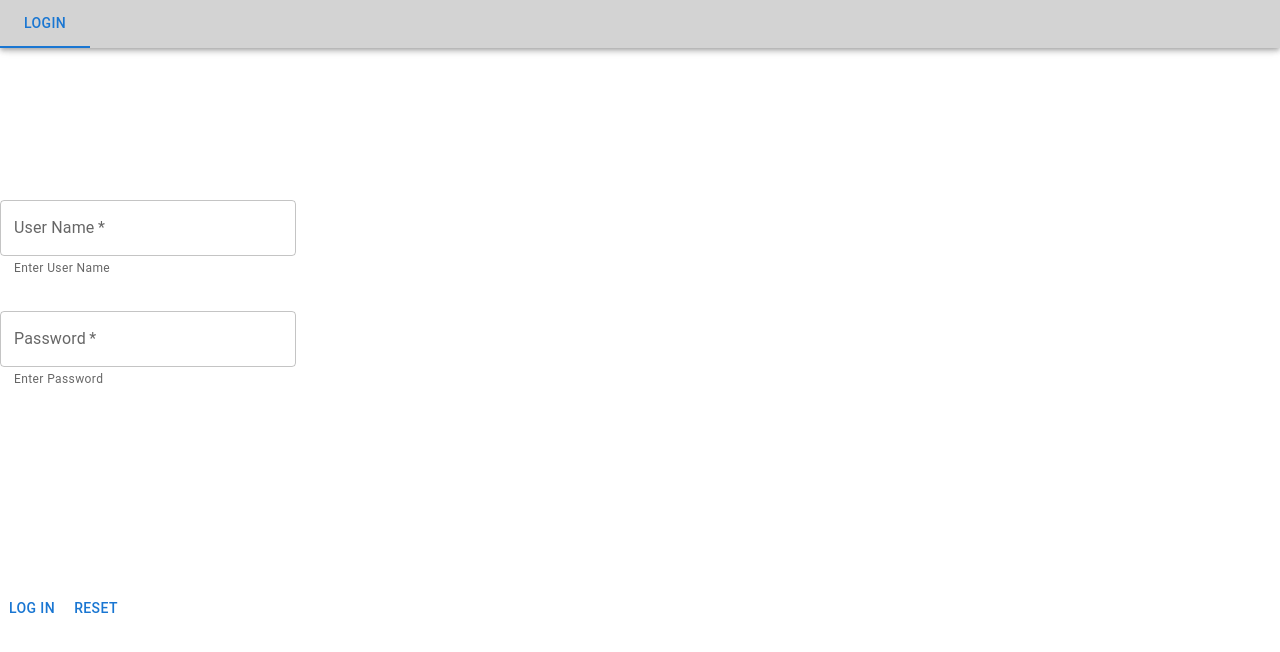
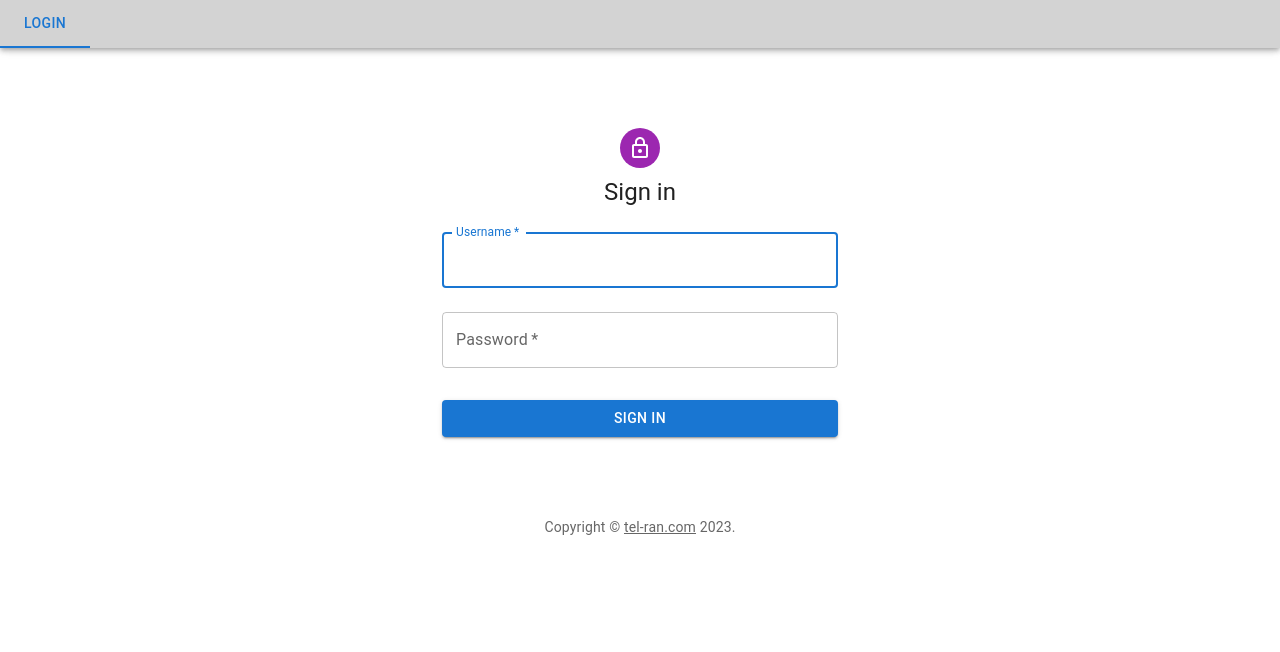
Before and after one commit to Java49PavelKryuchkov/react-project, a React (Create React App) app: page /login in a window 1280 px wide. Shown: the top 652 px of the page. Built offline with nearby package versions, Linux system fonts and the light colour scheme.

Commit message:
HW #47 Solution LoginForm integration

```diff
--- a/src/components/forms/LoginForm.tsx
+++ b/src/components/forms/LoginForm.tsx
@@ -1,56 +1,103 @@
-import { Box, Grid, TextField, Button } from "@mui/material";
-import React, { useState } from "react";
-import { LoginData } from "../../models/LoginData";
+import * as React from 'react';
+import Avatar from '@mui/material/Avatar';
+import Button from '@mui/material/Button';
+import CssBaseline from '@mui/material/CssBaseline';
+import TextField from '@mui/material/TextField';
+import Link from '@mui/material/Link';
+import Grid from '@mui/material/Grid';
+import Box from '@mui/material/Box';
+import LockOutlinedIcon from '@mui/icons-material/LockOutlined';
+import Typography from '@mui/material/Typography';
+import Container from '@mui/material/Container';
+import { createTheme, ThemeProvider } from '@mui/material/styles';
+import { LoginData } from '../../models/LoginData';
+import { Alert } from '@mui/material';
+
+function Copyright(props: any) {
+  return (
+    <Typography variant="body2" color="text.secondary" align="center" {...props}>
+      {'Copyright © '}
+      <Link color="inherit" href="https://tel-ran.com">
+      tel-ran.com
+      </Link>{' '}
+      {new Date().getFullYear()}
+      {'.'}
+    </Typography>
+  );
+}
 type Props = {
-    submitFn: (user: LoginData) => void
-}
-const initialUser: LoginData = {
-    username: '',
-    password: ''
-}
+  submitFn: (loginData: LoginData)=>string
+};
+const theme = createTheme();
+
 export const LoginForm: React.FC<Props> = ({submitFn}) => {
-    const [user, setUser] = useState<LoginData>(initialUser);
-    function handlerName(event: any) {
-        const name = event.target.value;
-        const userCopy = {...user};
-        userCopy.username = name;
-        setUser(userCopy);
-    }
-    function handlerPassword(event: any) {
-        const password = event.target.value;
-        const userCopy = {...user};
-        userCopy.password = password;
-        setUser(userCopy);
-    }
-    function onSubmitFn(event: any) {
+  const handleSubmit = (event: React.FormEvent<HTMLFormElement>) => {
     event.preventDefault();
-        submitFn(user);
-        document.querySelector('form')!.reset();
+    const data = new FormData(event.currentTarget);
+    const loginData: LoginData = {username: data.get("username") as string,
+  password: data.get("password") as string}
+  setMessage(submitFn(loginData));
+  };
+  const [message, setMessage] = React.useState('');
+  return (
+    <ThemeProvider theme={theme}>
+      <Container component="main" maxWidth="xs">
+        <CssBaseline />
+        <Box
+          sx={{
+            marginTop: 8,
+            display: 'flex',
+            flexDirection: 'column',
+            alignItems: 'center',
+          }}
+        >
+          <Avatar sx={{ m: 1, bgcolor: 'secondary.main' }}>
+            <LockOutlinedIcon />
+          </Avatar>
+          <Typography component="h1" variant="h5">
+            Sign in
+          </Typography>
+          <Box component="form" onSubmit={handleSubmit} noValidate sx={{ mt: 1 }}>
+            <TextField
+              margin="normal"
+              required
+              fullWidth
+              id="email"
+              label="Username"
+              name="username"
+              autoComplete="email"
+              autoFocus
+            />
+            <TextField
+              margin="normal"
+              required
+              fullWidth
+              name="password"
+              label="Password"
+              type="password"
+              id="password"
+              autoComplete="current-password"
+            />
 
-    }
-    function onResetFn(event: any) {
-        setUser(initialUser);
-    }
-    return <Box sx={{ marginTop: { sm: "25vh" } }}>
-        <form onSubmit={onSubmitFn} onReset={onResetFn}>
-        <Grid container spacing={4} justifyContent='center' flexDirection='column'>
-                <Grid item xs={3} sm={3}>
-                <TextField type='text' required fullWidth label="User Name"
-        helperText='Enter User Name' value={user!.username} onChange={handlerName}
-       />
-                </Grid>
-                <Grid item xs={3} sm={3}>
-                <TextField type='text' required fullWidth label="Password"
-        helperText='Enter Password' value={user!.password} onChange={handlerPassword}
-       />
+            <Button
+              type="submit"
+              fullWidth
+              variant="contained"
+              sx={{ mt: 3, mb: 2 }}
+            >
+              Sign In
+            </Button>
+            <Grid container>
+
+              <Grid item>
+              {message && <Alert severity='error' onClose={() => setMessage('')}>{message}</Alert>}
               </Grid>
             </Grid>
+          </Box>
+        </Box>
+        <Copyright sx={{ mt: 8, mb: 4 }} />
+      </Container>
 
-        <Box sx={{ marginTop: { sm: "25vh" } }}>
-        <Button type='submit'>Log In</Button>
-              <Button type='reset'>Reset</Button>
-        </Box>
-
-        </form>
-    </Box>
+    </ThemeProvider>
+  );
 }
--- a/src/components/pages/Login.tsx
+++ b/src/components/pages/Login.tsx
@@ -10,11 +10,19 @@
 
 const auth = new AuthService;
 export const Login: React.FC = () => {
+    let message: string = '';
     const dispatch = useDispatch();
-    return <Box>
-        <LoginForm submitFn={function (user: LoginData): void {
+    function loginSubmit (user: LoginData): string {
+        try {
             auth.login(user);
             dispatch(authActions.login(user.username))
-        } } />
+        }
+        catch(e: any) {
+            message = e
+        }
+        return message;
+    }
+    return <Box>
+        <LoginForm submitFn={loginSubmit} />
         </Box>
 }
--- a/src/service/AuthService.ts
+++ b/src/service/AuthService.ts
@@ -8,6 +8,6 @@
     login(login: LoginData) {
         const match = this.users.find(el => el.password == login.password && el.username == login.username);
         if(!match)
-        {throw new Error ("This user don't exists")}
+        {throw "This user don't exists"}
     }
 }
```
Also changed, not shown: 1 other file (tests, documents, lock files or other folders). Lines whose indentation alone changed are shown as unchanged.
